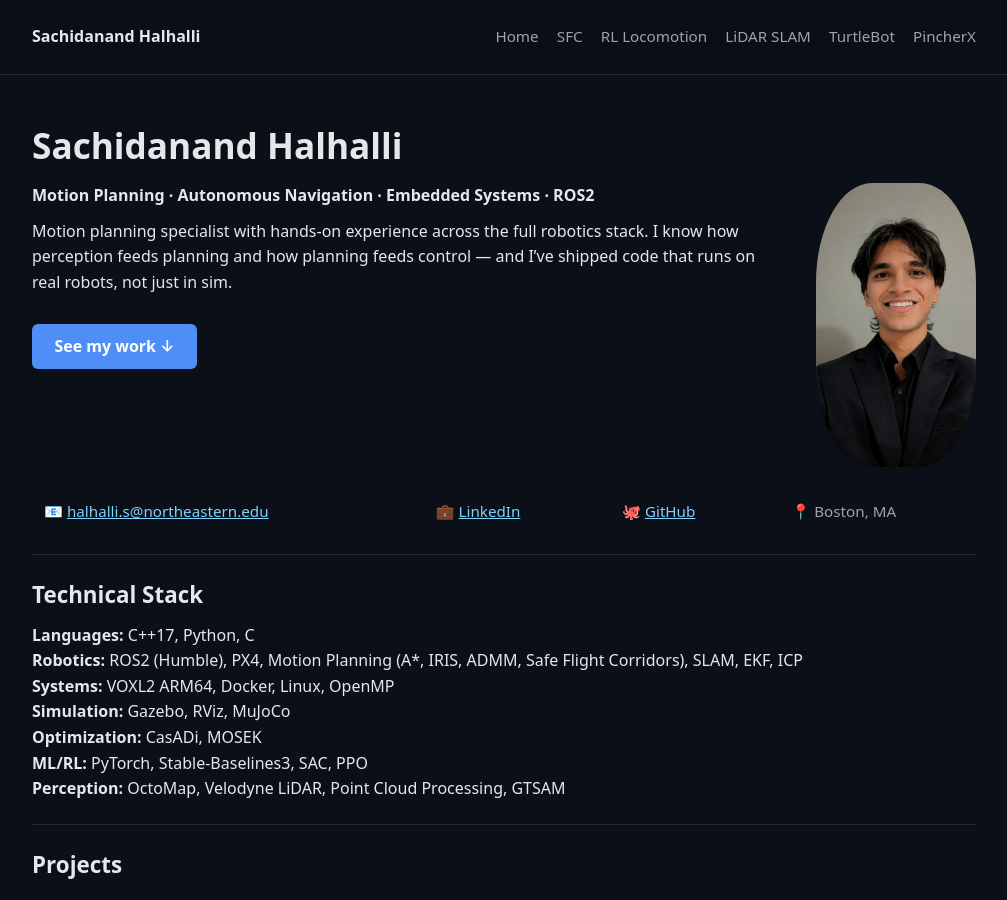
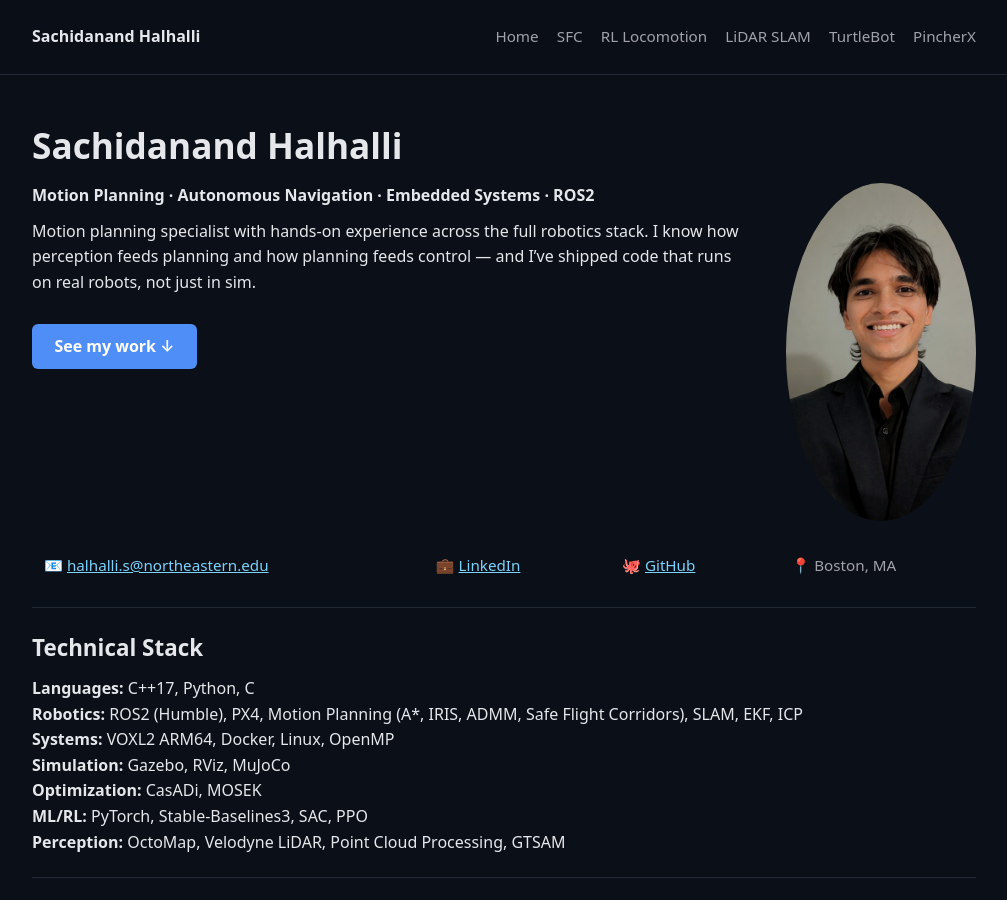
Before and after one commit to halhalli-s/halhalli-s.github.io, a Jekyll site: the page built from index.md, in a window 1280 px wide and 900 px high. Shown: the whole window, without its empty margins (136-1143 px from the left). Built offline with Jekyll 4.4.1, drawn with Linux system fonts in a browser that asks for light colours.

Commit message:
Update index.md

```diff
--- a/index.md
+++ b/index.md
@@ -5,7 +5,7 @@ title: Sachidanand Halhalli
 
 # Sachidanand Halhalli
 
-<img src="./Assets/images/profile_pic.jpeg" alt="Sachidanand Halhalli" style="width:160px;height:140px;border-radius:35%;object-fit:cover;object-position:center 8%;float:right;margin:0 0 1.5rem 2rem;">
+<img src="./Assets/images/profile_pic.jpeg" alt="Sachidanand Halhalli" style="width:190px;height:140px;border-radius:50%;object-fit:cover;object-position:center 8%;float:right;margin:0 0 1.5rem 2rem;">
 
 **Motion Planning · Autonomous Navigation · Embedded Systems · ROS2**
 
```
